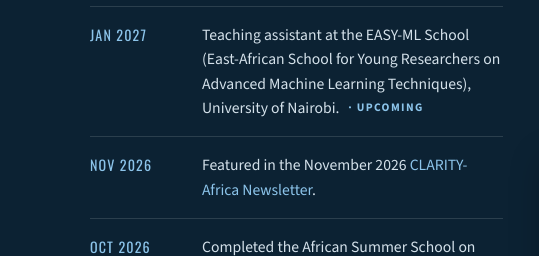
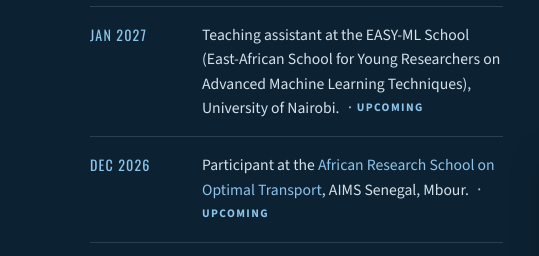
Before and after one commit to STEPHEN-NYARANGA/stephen-nyaranga.github.io, a plain HTML site: page index.html in a window 1280 px wide. Shown: the part 4000-4256 px from the top of the page, 0-539 px from the left. Drawn offline with nearby package versions, Linux system fonts and the light colour scheme; no server answers.

Commit message:
Add upcoming African Research School on Optimal Transport (AIMS Senegal, Dec 2026)
Co-Authored-By: Claude Opus 5.5 <noreply@anthropic.com>

```diff
--- a/index.html
+++ b/index.html
@@ -553,6 +553,7 @@ body{font-size:16px}
     <div class="news-grid">
       <ul class="news-list reveal">
         <li><span class="news-date">Jan 2027</span><span>Teaching assistant at the EASY-ML School (East-African School for Young Researchers on Advanced Machine Learning Techniques), University of Nairobi. <span class="news-up">Upcoming</span></span></li>
+        <li><span class="news-date">Dec 2026</span><span>Participant at the <a href="https://ot-school.aimssnportal.org/" target="_blank" rel="noopener">African Research School on Optimal Transport</a>, AIMS Senegal, Mbour. <span class="news-up">Upcoming</span></span></li>
         <li><span class="news-date">Nov 2026</span><span>Featured in the November 2026 <a href="#newsletter">CLARITY-Africa Newsletter</a>.</span></li>
         <li><span class="news-date">Oct 2026</span><span>Completed the African Summer School on Artificial Intelligence for Weather and Climate Modelling, organised by ACMAD with the support of WMO, Kigali.</span></li>
         <li><span class="news-date">Oct 2026</span><span>Completed the AI.Geolabs GeoAI bootcamp on forest carbon mapping from satellite data (online).</span></li>
@@ -731,6 +732,7 @@ body{font-size:16px}
     <div class="sec-head reveal"><h2 class="sec-title">Conferences, Talks &amp; Training</h2></div>
     <div class="eg">
       <div class="ec reveal"><div class="ec-h"><div><div class="ec-role">EASY-ML School, University of Nairobi <span class="ec-up">Upcoming</span></div></div><div class="ec-date">13–27 Jan 2027</div></div><p class="ec-d">Teaching assistant at the East-African School for Young Researchers on Advanced Machine Learning Techniques, Chiromo Campus.</p></div>
+      <div class="ec reveal"><div class="ec-h"><div><div class="ec-role">African Research School on Optimal Transport <span class="ec-up">Upcoming</span></div></div><div class="ec-date">7–11 Dec 2026</div></div><p class="ec-d">AIMS Senegal, Mbour. Accepted to a five-day research school of courses and seminars on optimal transport, from its mathematical foundations to its use in machine learning, including Wasserstein distances and gradient flows. <a href="https://ot-school.aimssnportal.org/" target="_blank" rel="noopener">School website</a></p></div>
       <div class="ec reveal"><div class="ec-h"><div><div class="ec-role">From Satellite Data to Forest Carbon Insights: A Practical GeoAI Bootcamp</div></div><div class="ec-date">20–22 Oct 2026</div></div><p class="ec-d">Completed. AI.Geolabs live online training, instructor Courage Kamusoko. Three days on optical, SAR and LiDAR data for forest biomass mapping, machine-learning model evaluation, and biomass-carbon estimation.</p></div>
       <div class="ec reveal"><div class="ec-h"><div><div class="ec-role">African Summer School on Artificial Intelligence for Weather and Climate Modelling</div></div><div class="ec-date">19–23 Oct 2026</div></div><p class="ec-d">Kigali, Rwanda. Completed the five-day school (certificate of participation), organised by ACMAD with the support of WMO, in collaboration with AIMS and partners. Modules covered AI and machine-learning foundations and responsible AI for African weather and climate services, weather and climate data preparation, AI for weather forecasting (including verification and recalibration), AI for climate model emulation, and group projects. <a href="https://summerschool.acmad.org/summer-school-2026/" target="_blank" rel="noopener">Programme</a></p>
         <div class="ph-grid"><figure><img src="images/activities/acmad-summer-school-kigali-oct2026.jpg" alt="Stephen holding an African Summer School 2026 photo frame at the ACMAD summer school in Kigali" width="925" height="1100" loading="lazy" style="object-position:50% 18%"><figcaption>Kigali, Oct 2026</figcaption></figure></div></div>
```
